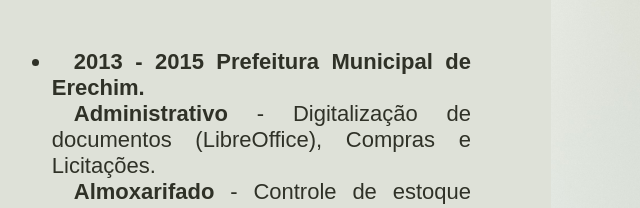
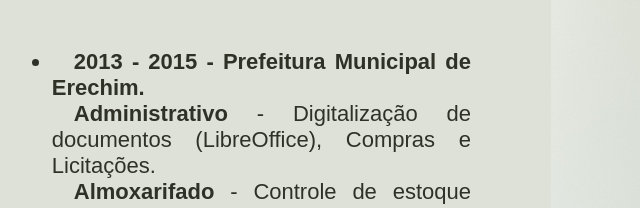
Before and after one commit to ErasmoMello/ErasmoMello.github.io, a plain HTML site: page curriculo.html in a window 1280 px wide. Shown: the part 484-692 px from the top of the page, 89-729 px from the left. Drawn offline with nearby package versions, Linux system fonts and the light colour scheme.

Commit message:
update arquivo curriculo

```diff
--- a/curriculo.html
+++ b/curriculo.html
@@ -29,7 +29,7 @@
                     <p><strong>Barback</strong> - Check-list de Abertura e Fechamento de bar, coquetelaria e
                         gerenciamento de tempo.</p>
                     <br><br>
-                    <li><strong>2013 - 2015 Prefeitura Municipal de Erechim.</strong></li>
+                    <li><strong>2013 - 2015  - Prefeitura Municipal de Erechim.</strong></li>
                     <p><strong>Administrativo</strong> - Digitalização de documentos (LibreOffice), Compras e
                         Licitações.</p>
                     <p><strong>Almoxarifado</strong> - Controle de estoque (ERP), cotações, recebimentos, entregas e
```
